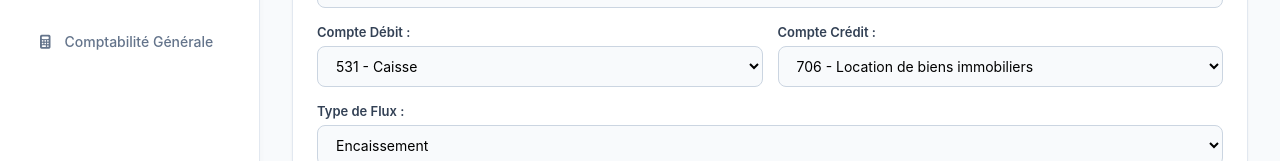
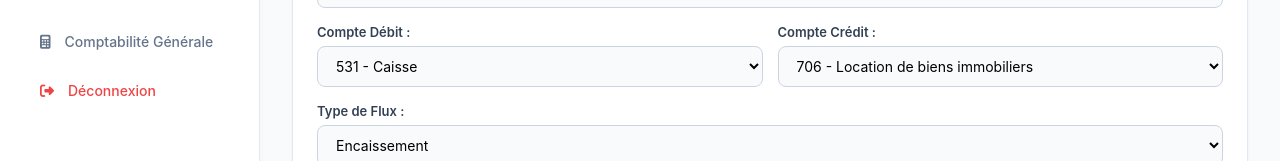
Before and after one commit to ginatimo-coder/gestion-immo, a website: page comptabilite.html in a window 1280 px wide. Shown: the part 324-485 px from the top of the page. Drawn offline with Linux system fonts and the light colour scheme.

Commit message:
Update comptabilite.html

```diff
--- a/comptabilite.html
+++ b/comptabilite.html
@@ -32,6 +32,7 @@
         <li><a href="/baux"><i class="fa-solid fa-file-contract"></i> Contrats de Baux</a></li>
         <li><a href="/paiements"><i class="fa-solid fa-wallet"></i> Finances & Paiements</a></li>
         <li><a href="/comptabilite"><i class="fa-solid fa-calculator"></i> Comptabilité Générale</a></li>
+        <li><a href="/logout" style="color: #ef4444;"><i class="fa-solid fa-right-from-bracket"></i> Déconnexion</a></li>
     </ul>
 </aside>
         <main class="main-content">
```
